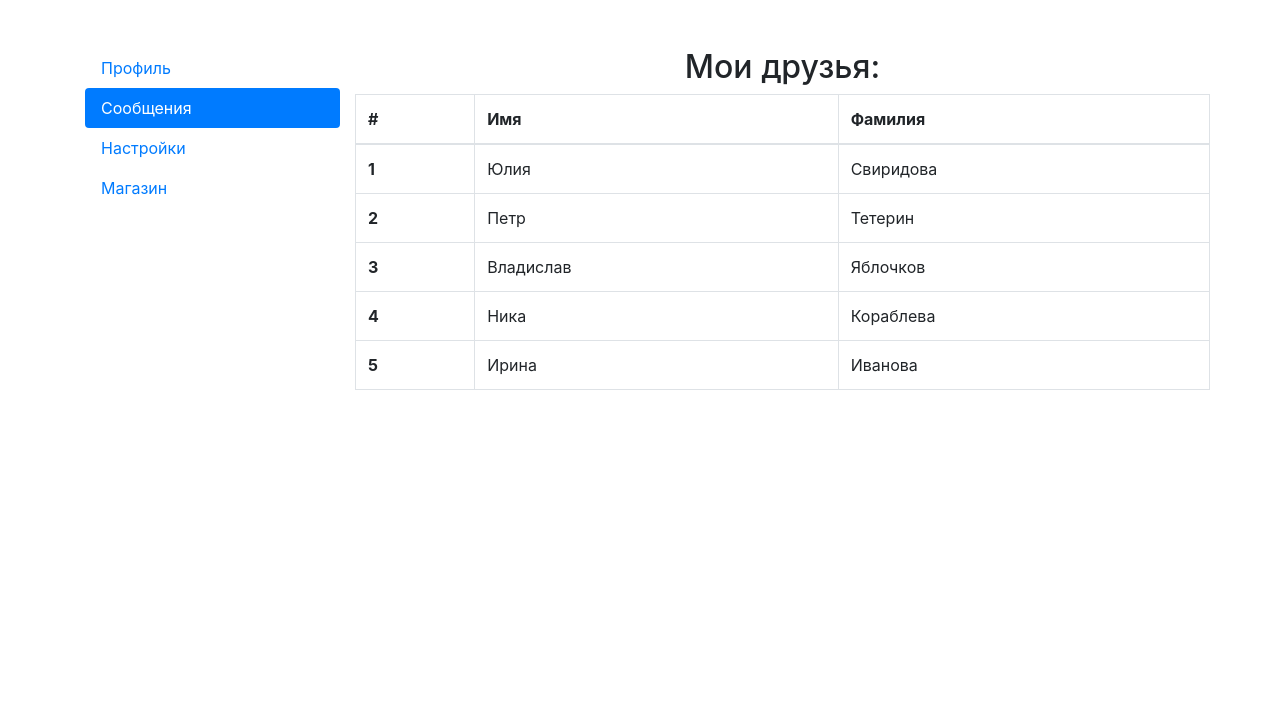
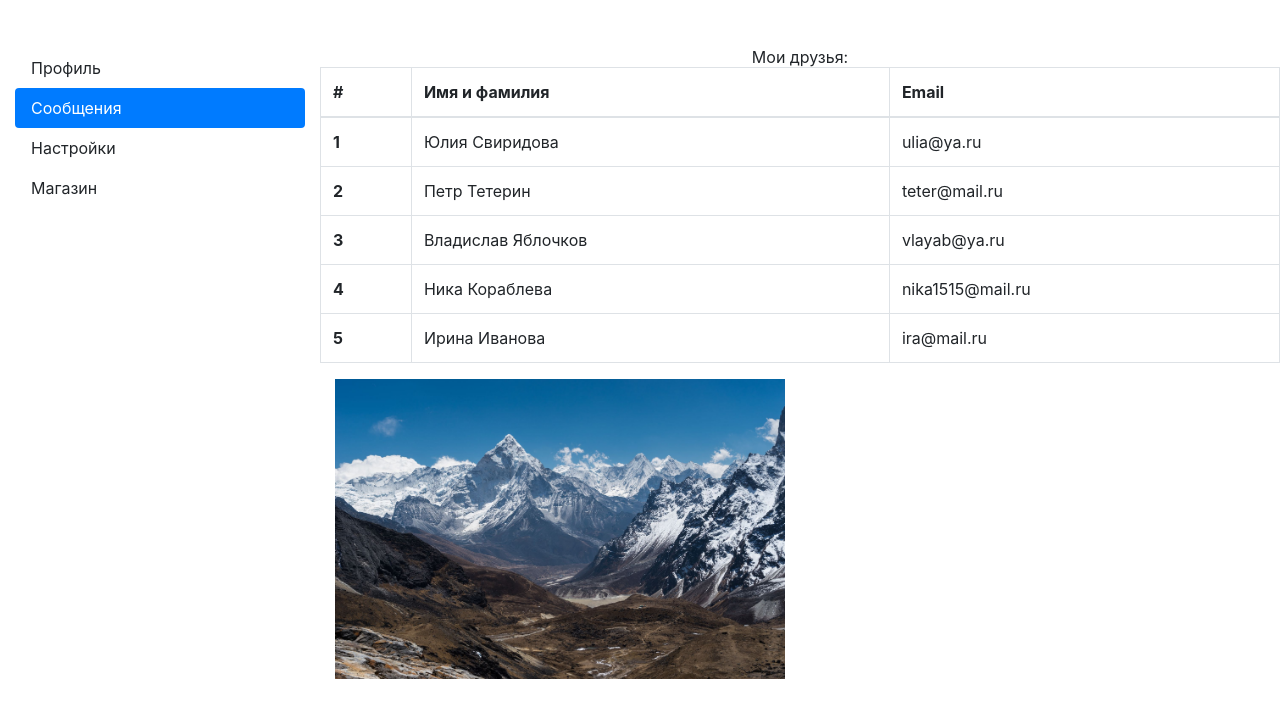
Before and after one commit to agishe/0970app, a React (Create React App) app: page /messages in a window 1280 px wide. Shown: the top 718 px of the page. Built offline with nearby package versions, Linux system fonts and the light colour scheme.

Commit message:
i tailwindcss, users profile

```diff
--- a/package.json
+++ b/package.json
@@ -38,6 +38,7 @@
   },
   "devDependencies": {
     "eslint": "^8.41.0",
-    "eslint-plugin-react": "^7.32.2"
+    "eslint-plugin-react": "^7.32.2",
+    "tailwindcss": "^3.3.2"
   }
 }
--- a/src/App.jsx
+++ b/src/App.jsx
@@ -29,7 +29,7 @@ function App(props) {
         <div className="col-md-9">
           <Routes>
             <Route
-              path="/profile"
+              path="/profile/*"
               element={<Profile function={props.function.key_getUser} />}
             />
             <Route
--- a/src/components/Messages.jsx
+++ b/src/components/Messages.jsx
@@ -1,9 +1,16 @@
+import { NavLink } from "react-router-dom";
+import rowImg from "../assets/img/1334.jpg";
+
 const TableRow = (props) => {
   return (
     <tr>
       <th scope="row">{props.index + 1}</th>
-      <td>{props.name}</td>
-      <td>{props.lastname}</td>
+      <td>
+        <NavLink to={"/profile/" + props.id}>
+          {props.name} {props.lastname}
+        </NavLink>
+      </td>
+      <td>{props.email}</td>
     </tr>
   );
 };
@@ -15,10 +22,12 @@ export const Messages = (props) => {
   for (let i = 0; i < usersCount; i++) {
     usersRow.push(
       <TableRow
+        id={users[i].id}
         index={i}
         key={i}
         name={users[i].name}
         lastname={users[i].lastname}
+        email={users[i].email}
       />
     );
   }
@@ -30,13 +39,18 @@ export const Messages = (props) => {
           <thead>
             <tr>
               <th scope="col">#</th>
-              <th scope="col">Имя</th>
-              <th scope="col">Фамилия</th>
+              <th scope="col">Имя и фамилия</th>
+              <th scope="col">Email</th>
             </tr>
           </thead>
           <tbody>{usersRow}</tbody>
         </table>
       </div>
+      <div className="row">
+        <div className="col-6">
+          <img src={rowImg} alt="" />
+        </div>
+      </div>
     </>
   );
 };
--- a/src/components/Profile.jsx
+++ b/src/components/Profile.jsx
@@ -1,7 +1,8 @@
 import styles from "./Profile.module.css";
 
 export const Profile = (props) => {
-  let user = props.function();
+  let userId = location.pathname.split("/")[2];
+  let user = props.function(userId);
   return (
     <div className="row">
       <div className="col-sm-4">
--- a/src/components/Profile.module.css
+++ b/src/components/Profile.module.css
@@ -2,8 +2,15 @@
   font-weight: 700;
   color: blue;
 }
+.id span {
+  color: crimson;
+}
 .name {
+  font-weight: 700;
   color: darkblue;
+}
+.name span {
+  color: crimson;
 }
 .mail {
   font-size: 1.5rem;
--- a/src/components/Settings.jsx
+++ b/src/components/Settings.jsx
@@ -1,3 +1,14 @@
 export const Settings = () => {
-  return <h1>Это страница с настройками</h1>;
+  return (
+    <div className="mx-auto flex flex-col justify-between">
+      <div className="flex flex-col xl:flex-row md:text-xl md:text-2xl">
+        <a href="tel:+79851112233" className="hover: text-green-800">
+          <span className="hidden xl:inline-block hover:-translate-y-1">
+            Москва
+          </span>
+          +7-985-111-22-33
+        </a>
+      </div>
+    </div>
+  );
 };
--- a/src/components/Shop.jsx
+++ b/src/components/Shop.jsx
@@ -1,3 +1,110 @@
-export const Shop = () => {
-  return <h1>Это страница с магазином</h1>;
-};
+const products = [
+  {
+    id: 1,
+    name: "Earthen Bottle",
+    href: "#",
+    price: "$48",
+    imageSrc:
+      "https://tailwindui.com/img/ecommerce-images/category-page-04-image-card-01.jpg",
+    imageAlt:
+      "Tall slender porcelain bottle with natural clay textured body and cork stopper.",
+  },
+  {
+    id: 2,
+    name: "Nomad Tumbler",
+    href: "#",
+    price: "$35",
+    imageSrc:
+      "https://tailwindui.com/img/ecommerce-images/category-page-04-image-card-02.jpg",
+    imageAlt:
+      "Olive drab green insulated bottle with flared screw lid and flat top.",
+  },
+  {
+    id: 3,
+    name: "Focus Paper Refill",
+    href: "#",
+    price: "$89",
+    imageSrc:
+      "https://tailwindui.com/img/ecommerce-images/category-page-04-image-card-03.jpg",
+    imageAlt:
+      "Person using a pen to cross a task off a productivity paper card.",
+  },
+  {
+    id: 4,
+    name: "Machined Mechanical Pencil",
+    href: "#",
+    price: "$35",
+    imageSrc:
+      "https://tailwindui.com/img/ecommerce-images/category-page-04-image-card-04.jpg",
+    imageAlt:
+      "Hand holding black machined steel mechanical pencil with brass tip and top.",
+  },
+  {
+    id: 5,
+    name: "Machined Mechanical Pencil",
+    href: "#",
+    price: "$35",
+    imageSrc:
+      "https://tailwindui.com/img/ecommerce-images/category-page-04-image-card-05.jpg",
+    imageAlt:
+      "Hand holding black machined steel mechanical pencil with brass tip and top.",
+  },
+  {
+    id: 6,
+    name: "Machined Mechanical Pencil",
+    href: "#",
+    price: "$35",
+    imageSrc:
+      "https://tailwindui.com/img/ecommerce-images/category-page-04-image-card-06.jpg",
+    imageAlt:
+      "Hand holding black machined steel mechanical pencil with brass tip and top.",
+  },
+  {
+    id: 7,
+    name: "Machined Mechanical Pencil",
+    href: "#",
+    price: "$35",
+    imageSrc:
+      "https://tailwindui.com/img/ecommerce-images/category-page-04-image-card-07.jpg",
+    imageAlt:
+      "Hand holding black machined steel mechanical pencil with brass tip and top.",
+  },
+  {
+    id: 8,
+    name: "Machined Mechanical Pencil",
+    href: "#",
+    price: "$35",
+    imageSrc:
+      "https://tailwindui.com/img/ecommerce-images/category-page-04-image-card-08.jpg",
+    imageAlt:
+      "Hand holding black machined steel mechanical pencil with brass tip and top.",
+  },
+];
+
+export function Shop() {
+  return (
+    <div className="bg-gray-300">
+      <div className="mx-auto max-w-2xl px-4 py-16 sm:px-6 sm:py-24 lg:max-w-7xl lg:px-8">
+        <h2 className="sr-only">Products</h2>
+
+        <div className="grid grid-cols-1 gap-x-6 gap-y-10 sm:grid-cols-2 lg:grid-cols-3 xl:grid-cols-4 xl:gap-x-8">
+          {products.map((product) => (
+            <a key={product.id} href={product.href} className="group">
+              <div className="aspect-h-1 aspect-w-1 w-full overflow-hidden rounded-lg bg-gray-200 xl:aspect-h-8 xl:aspect-w-7">
+                <img
+                  src={product.imageSrc}
+                  alt={product.imageAlt}
+                  className="h-full w-full object-cover object-center group-hover:opacity-75"
+                />
+              </div>
+              <h3 className="mt-4 text-sm text-gray-700">{product.name}</h3>
+              <p className="mt-1 text-lg font-medium text-gray-900">
+                {product.price}
+              </p>
+            </a>
+          ))}
+        </div>
+      </div>
+    </div>
+  );
+}
--- a/src/state.jsx
+++ b/src/state.jsx
@@ -9,14 +9,52 @@ const user = {
 };
 
 const users = {
-  0: { name: "Юлия", lastname: "Свиридова" },
-  1: { name: "Петр", lastname: "Тетерин" },
-  2: { name: "Владислав", lastname: "Яблочков" },
-  3: { name: "Ника", lastname: "Кораблева" },
-  4: { name: "Ирина", lastname: "Иванова" },
+  0: {
+    id: 5,
+    name: "Юлия",
+    lastname: "Свиридова",
+    email: "ulia@ya.ru",
+    avatar:
+      "https://images.unsplash.com/photo-1438761681033-6461ffad8d80?ixlib=rb-4.0.3&ixid=M3wxMjA3fDB8MHxzZWFyY2h8NHx8dXNlcnxlbnwwfHwwfHx8MA%3D%3D&w=300&q=80",
+  },
+  1: {
+    id: 65,
+    name: "Петр",
+    lastname: "Тетерин",
+    email: "teter@mail.ru",
+    avatar:
+      "https://images.unsplash.com/photo-1535713875002-d1d0cf377fde?ixlib=rb-4.0.3&ixid=M3wxMjA3fDB8MHxzZWFyY2h8Mnx8dXNlcnxlbnwwfHwwfHx8MA%3D%3D&w=300&q=80",
+  },
+  2: {
+    id: 14,
+    name: "Владислав",
+    lastname: "Яблочков",
+    email: "vlayab@ya.ru",
+    avatar:
+      "https://images.unsplash.com/photo-1507003211169-0a1dd7228f2d?ixlib=rb-4.0.3&ixid=M3wxMjA3fDB8MHxzZWFyY2h8Mnx8dXNlciUyMHBlcnNvbmF8ZW58MHx8MHx8fDA%3D&w=300&q=80",
+  },
+  3: {
+    id: 2,
+    name: "Ника",
+    lastname: "Кораблева",
+    email: "nika1515@mail.ru",
+    avatar:
+      "https://images.unsplash.com/photo-1494790108377-be9c29b29330?ixlib=rb-4.0.3&ixid=M3wxMjA3fDB8MHxzZWFyY2h8Mnx8dXNlcnN8ZW58MHx8MHx8fDA%3D&w=300&q=80",
+  },
+  4: {
+    id: 12,
+    name: "Ирина",
+    lastname: "Иванова",
+    email: "ira@mail.ru",
+    avatar:
+      "https://images.unsplash.com/photo-1573497019940-1c28c88b4f3e?ixlib=rb-4.0.3&ixid=M3wxMjA3fDB8MHxzZWFyY2h8MXx8dXNlciUyMHBlcnNvbmF8ZW58MHx8MHx8fDA%3D&w=300&q=80",
+  },
 };
 
-export function getUser() {
+export function getUser(userId) {
+  for (let i = 0; i < Object.keys(users).length; i++) {
+    if (users[i].id == userId) return users[i];
+  }
   return user;
 }
 
--- /dev/null
+++ b/tailwind.config.js
@@ -0,0 +1,8 @@
+/** @type {import('tailwindcss').Config} */
+module.exports = {
+  content: ["./src/**/*.{js,jsx,ts,tsx}"],
+  theme: {
+    extend: {},
+  },
+  plugins: [],
+};
```
Also changed, not shown: src/index.css (+7 -3 lines), src/assets/img/1334.jpg (added), 1 other file (tests, documents, lock files or other folders).
